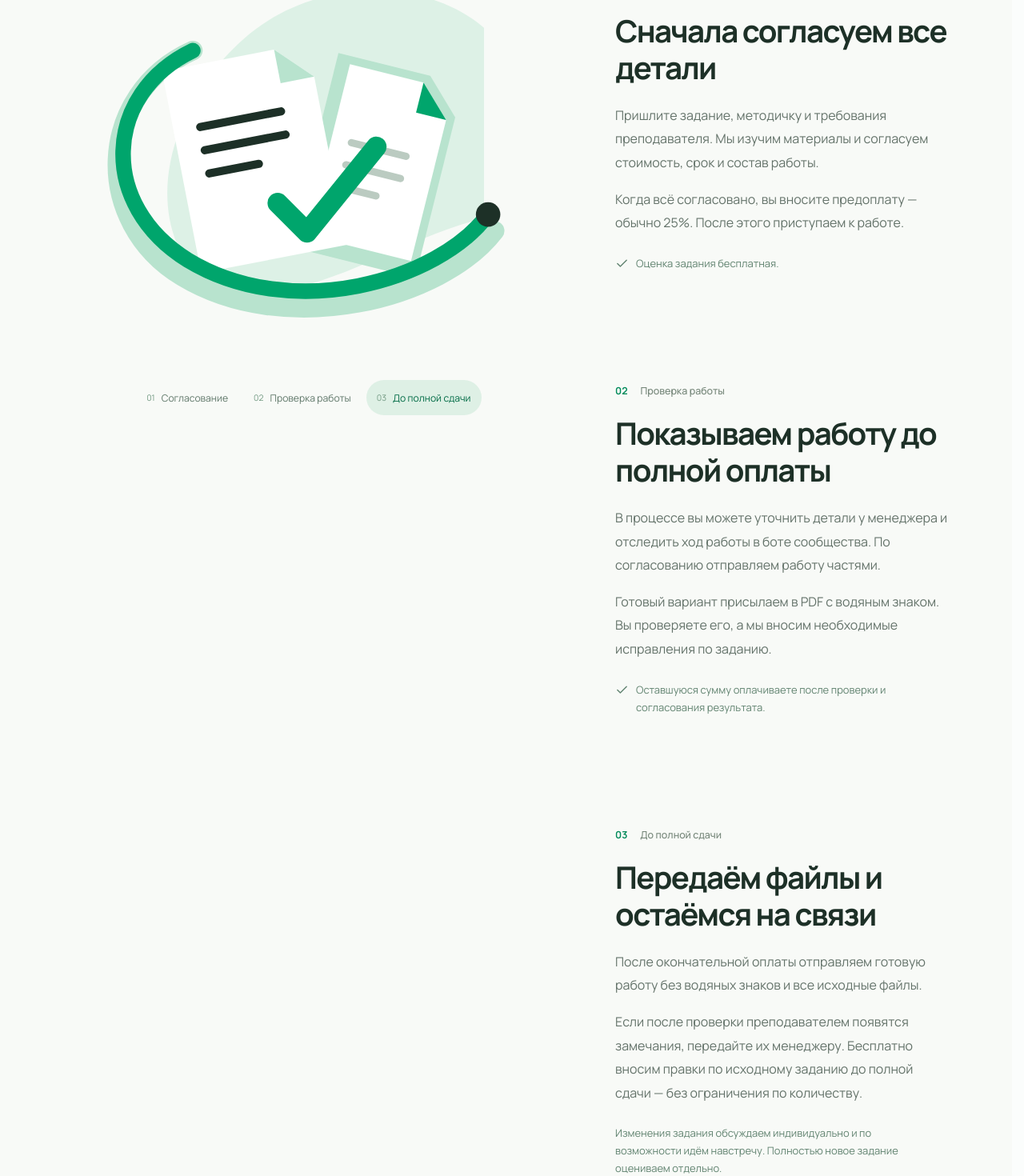
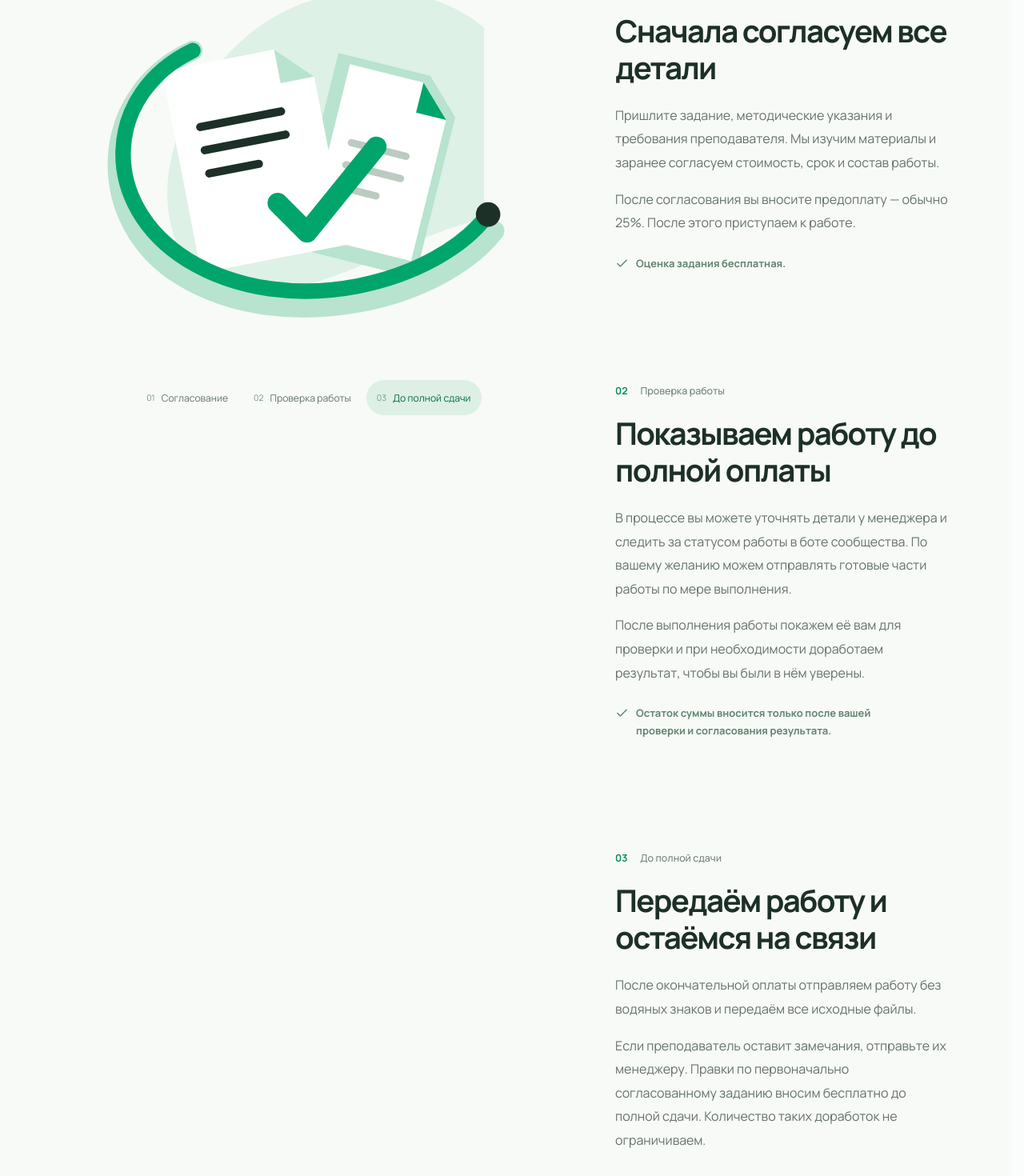
Before and after one commit to StudentHelperomsk/New-site, a React (Vite) app: page / in a window 1280 px wide. Shown: the part 1280-2750 px from the top of the page at 80% size. Built offline with nearby package versions, Linux system fonts and the light colour scheme.

Commit message:
Use owner-approved wording for the three order stages

```diff
--- a/src/components/landing/ProcessSection.jsx
+++ b/src/components/landing/ProcessSection.jsx
@@ -58,7 +58,7 @@ export default function ProcessSection({ onOrder }) {
         {supportStory.map((scene, index) => <article className={`support-chapter${active === index ? ' is-active' : ''}`} id={`chapter-${scene.id}`} ref={element => { chapters.current[index] = element }} key={scene.id}>
           <div className="support-chapter-copy" data-reveal="copy">
             <span className="support-chapter-number">0{index + 1} <span>{scene.label}</span></span>
-            <h3>{scene.title}</h3>{scene.paragraphs.map(paragraph => <p key={paragraph}>{paragraph}</p>)}<div className="support-chapter-note">{index < 2 && <Check size={17} aria-hidden="true" />}<span>{scene.note}</span></div>
+            <h3>{scene.title}</h3>{scene.paragraphs.map(paragraph => <p key={paragraph}>{paragraph}</p>)}{scene.note && <div className="support-chapter-note"><Check size={17} aria-hidden="true" /><strong>{scene.note}</strong></div>}
             {index === 2 && <button type="button" className="text-action" onClick={() => onOrder()}>Оценить задание <ArrowRight size={18} /></button>}
           </div>
         </article>)}
--- a/src/content/support.js
+++ b/src/content/support.js
@@ -2,8 +2,8 @@ export const supportStory = [
   {
     id: 'task', label: 'Согласование', title: 'Сначала согласуем все детали',
     paragraphs: [
-      'Пришлите задание, методичку и требования преподавателя. Мы изучим материалы и согласуем стоимость, срок и состав работы.',
-      'Когда всё согласовано, вы вносите предоплату — обычно 25%. После этого приступаем к работе.',
+      'Пришлите задание, методические указания и требования преподавателя. Мы изучим материалы и заранее согласуем стоимость, срок и состав работы.',
+      'После согласования вы вносите предоплату — обычно 25%. После этого приступаем к работе.',
     ],
     note: 'Оценка задания бесплатная.',
     artwork: null,
@@ -11,19 +11,18 @@ export const supportStory = [
   {
     id: 'revisions', label: 'Проверка работы', title: 'Показываем работу до полной оплаты',
     paragraphs: [
-      'В процессе вы можете уточнить детали у менеджера и отследить ход работы в боте сообщества. По согласованию отправляем работу частями.',
-      'Готовый вариант присылаем в PDF с водяным знаком. Вы проверяете его, а мы вносим необходимые исправления по заданию.',
+      'В процессе вы можете уточнять детали у менеджера и следить за статусом работы в боте сообщества. По вашему желанию можем отправлять готовые части работы по мере выполнения.',
+      'После выполнения работы покажем её вам для проверки и при необходимости доработаем результат, чтобы вы были в нём уверены.',
     ],
-    note: 'Оставшуюся сумму оплачиваете после проверки и согласования результата.',
+    note: 'Остаток суммы вносится только после вашей проверки и согласования результата.',
     artwork: null,
   },
   {
-    id: 'submission', label: 'До полной сдачи', title: 'Передаём файлы и остаёмся на связи',
+    id: 'submission', label: 'До полной сдачи', title: 'Передаём работу и остаёмся на связи',
     paragraphs: [
-      'После окончательной оплаты отправляем готовую работу без водяных знаков и все исходные файлы.',
-      'Если после проверки преподавателем появятся замечания, передайте их менеджеру. Бесплатно вносим правки по исходному заданию до полной сдачи — без ограничения по количеству.',
+      'После окончательной оплаты отправляем работу без водяных знаков и передаём все исходные файлы.',
+      'Если преподаватель оставит замечания, отправьте их менеджеру. Правки по первоначально согласованному заданию вносим бесплатно до полной сдачи. Количество таких доработок не ограничиваем.',
     ],
-    note: 'Изменения задания обсуждаем индивидуально и по возможности идём навстречу. Полностью новое задание оцениваем отдельно.',
     artwork: null,
   },
 ]
```
